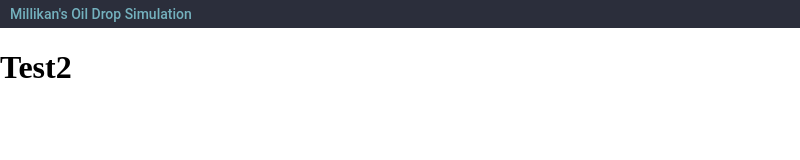
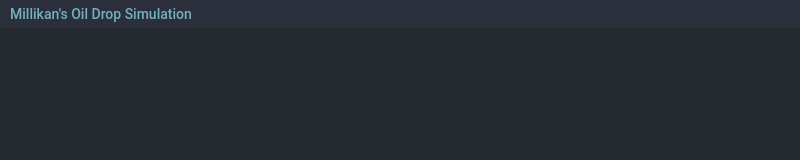
Before and after one commit to CamMcRae/Oil-Drop-Simulation, an Electron app: page src/main.html in a window 800 px wide. Drawn offline with Linux system fonts and the light colour scheme.

Commit message:
Modulized CSS

```diff
--- /dev/null
+++ b/src/body.css
@@ -0,0 +1,6 @@
+.main-body-wrapper {
+  position:absolute;
+  height:100%;
+  width: 100%;
+  background-color: var(--main-body-color);
+}
--- a/src/main.css
+++ b/src/header.css
@@ -1,11 +1,6 @@
-:root {
-  --main-p-color: #74B1BE;
-  --main-accent-color: #74B1BE;
-  --header-color: #2B2E3B;
-  --header-button-color: pink;
-}
-
 body {
+  height: 100%;
+  width: 100%;
   margin: 0px !important;
 }
 
@@ -17,6 +12,7 @@ p {
 }
 
 .header-bar {
+  /* -webkit-app-region: drag; */
   overflow: hidden;
   height: 28px;
   width: 100%;
@@ -26,7 +22,6 @@ p {
 .title-wrapper {
   margin: 0px;
   float: left;
-  width: 50%;
 }
 
 .title-wrapper p {
@@ -51,6 +46,15 @@ p {
   width: 28px;
 }
 
+.exit.header-button {
+  background-color: #E81123;
+}
+
+/* change colour of icon in exit button */
+.exit.header-button:hover {
+  background-color: #fff;
+}
+
 .header-button:hover {
   opacity: 100;
 }
--- a/src/main.html
+++ b/src/main.html
@@ -3,7 +3,9 @@
 
 <head>
   <title>Millikan's Oil Drop Simulation</title>
-  <link rel="stylesheet" type="text/css" href="./main.css">
+  <link rel="stylesheet" type="text/css" href="./vars.css">
+  <link rel="stylesheet" type="text/css" href="./header.css">
+  <link rel="stylesheet" type="text/css" href="./body.css">
 </head>
 
 <body>
@@ -12,18 +14,20 @@
       <p>Millikan's Oil Drop Simulation</p>
     </div>
     <div class="header-buttons">
+      <div class="exit header-button">
+
+      </div>
+      <div class="maximize header-button">
+
+      </div>
       <div class="minimize header-button">
 
       </div>
-    <div class="maximize header-button">
-
-    </div>
-    <div class="exit header-button">
-
-    </div>
     </div>
   </div>
-  <h1>Test2</h1>
+  <div class="main-body-wrapper">
+
+  </div>
 </body>
 
 </html>
--- /dev/null
+++ b/src/vars.css
@@ -0,0 +1,9 @@
+:root {
+  --main-p-color: #74B1BE;
+  --main-accent-color: #74B1BE;
+  --header-color: #2B2E3B;
+  --main-body-color: #24292E;
+
+  --main-p-color-dark: #24292E;
+  --main-body-color-dark: #fff;
+}
```
